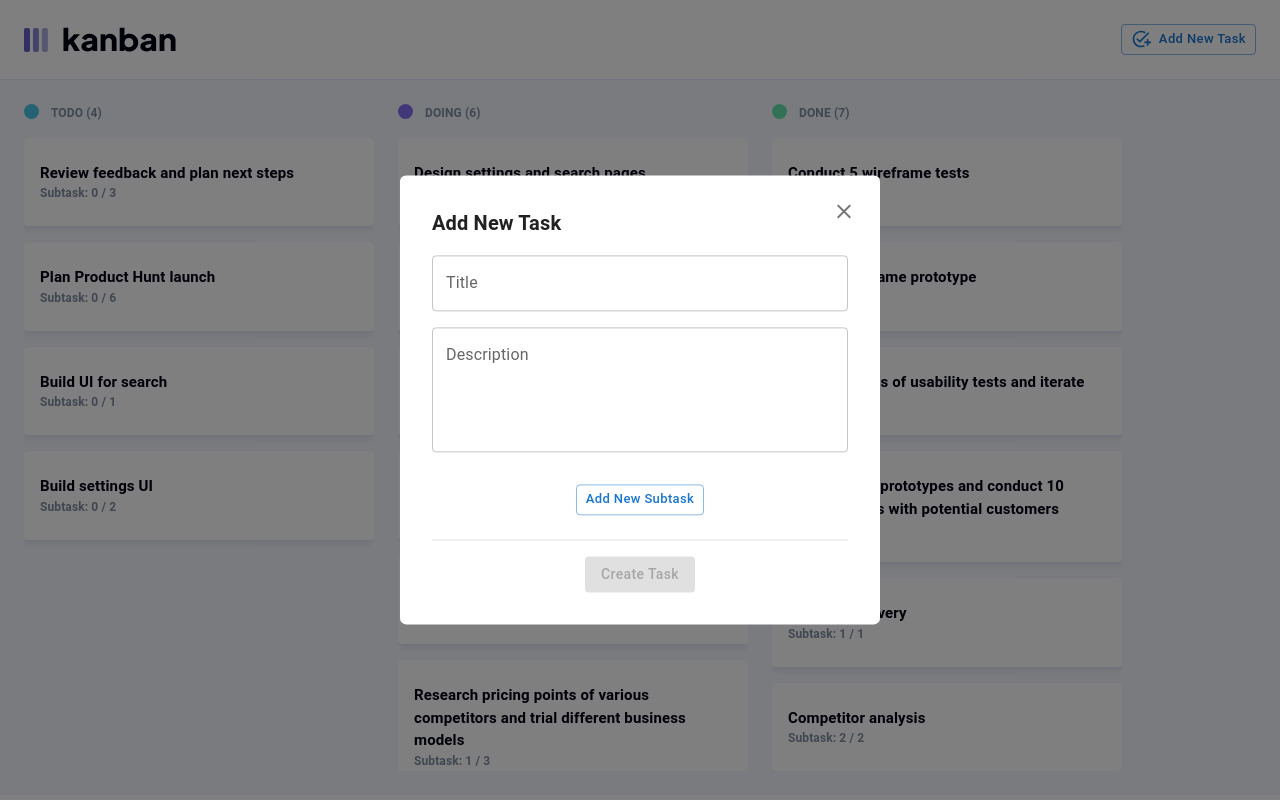
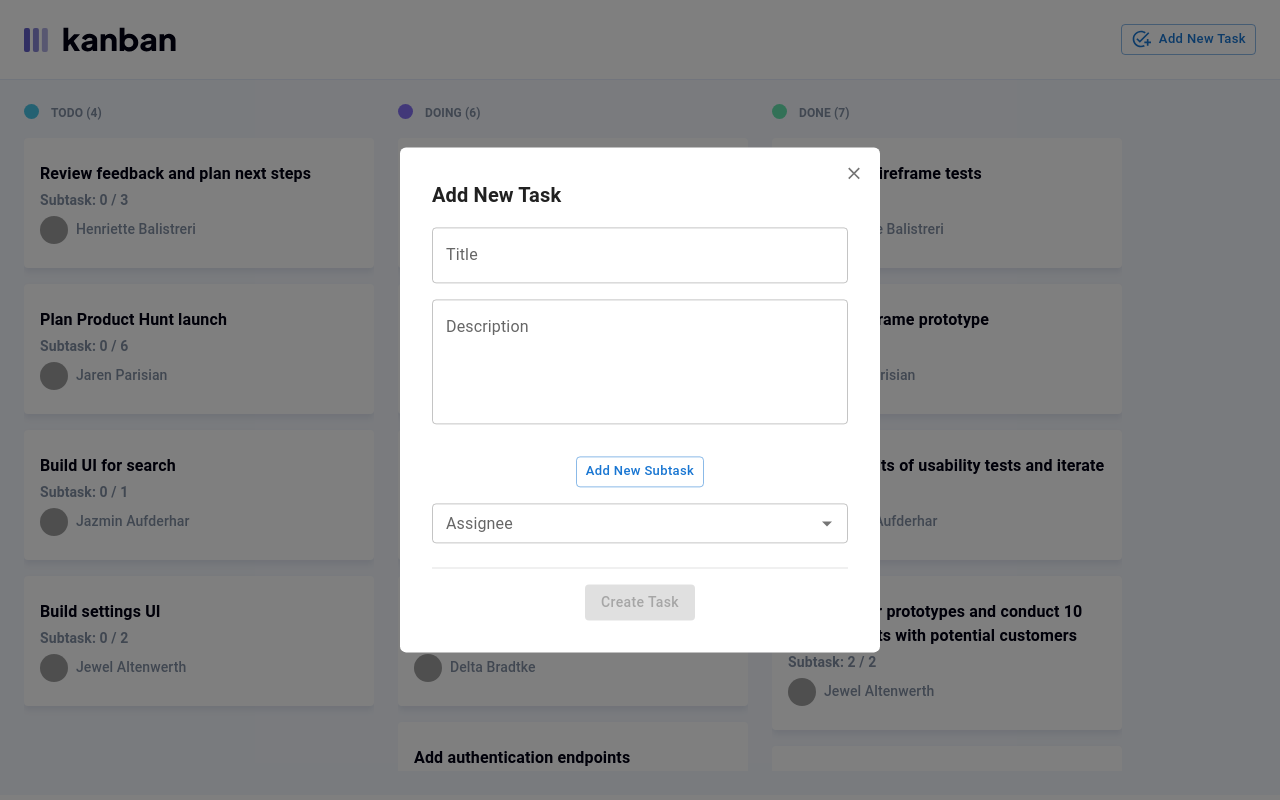
Before and after one commit to LiyanNguyen/Kanban, a React (Vite) app: page / in a window 1280 px wide. Both pictures are taken after a click on the button "Add New Task". Built offline with nearby package versions, Linux system fonts and the light colour scheme; grey boxes are pictures that could not be loaded.

Commit message:
Update
- Added list of users where task can be assigned for
- Added task assigning functionality
- Added shared style for Modals
- Code cleanup

```diff
--- a/src/components/CreateTaskModal.tsx
+++ b/src/components/CreateTaskModal.tsx
@@ -1,4 +1,4 @@
-import { Modal, TextField, Typography, Stack, Button, Box, IconButton, Divider, Tooltip, SxProps, Theme } from '@mui/material'
+import { Modal, TextField, Typography, Stack, Button, Box, IconButton, Divider, Tooltip, Autocomplete } from '@mui/material'
 import { useState } from 'react'
 import SubtaskInput from './SubtaskInput'
 import PerfectScrollbar from 'react-perfect-scrollbar'
@@ -8,22 +8,17 @@ import CloseIcon from '@mui/icons-material/Close'
 import { v4 as uuidv4 } from 'uuid';
 import { columnStore } from '../zustand/columnStore'
 import { modalStore } from '../zustand/modalStore'
-
-const style: SxProps<Theme> = {
-  position: 'absolute',
-  top: '50%',
-  left: '50%',
-  transform: 'translate(-50%, -50%)',
-  width: 480,
-  bgcolor: 'white',
-  borderRadius: 1.5
-}
+import { task } from '../types/task'
+import { UserList } from '../data/UserList'
+import { user } from '../types/user'
+import { modalStyle } from '../styles/modalStyle'
 
 const CreateTaskModal = () => {
   const [title, setTitle] = useState<string>('')
   const [description, setDescription] = useState<string>('')
   const [error, setError] = useState<boolean>(false)
   const [subtask, setSubtask] = useState<subtask[]>([])
+  const [selectedUser, setSelectedUser] = useState<user | null>(null)
   const [todoColumnID, columns, setColumns] =
     columnStore((state) =>
       [state.todoColumnID, state.columns, state.setColumns])
@@ -37,11 +32,13 @@ const CreateTaskModal = () => {
   }
 
   const addNewTask = () => {
-    const newTodoTask = {
+    if (selectedUser !== null) {
+      const newTodoTask: task = {
         id: uuidv4(),
         title: title,
         description: description,
         subtasks: subtask,
+        assignee: selectedUser
       }
 
       setColumns({
@@ -56,6 +53,8 @@ const CreateTaskModal = () => {
       setTitle('')
       setDescription('')
       setSubtask([])
+      setSelectedUser(null)
+    }
   }
 
   const closeModal = () => {
@@ -64,11 +63,11 @@ const CreateTaskModal = () => {
 
   return (
     <Modal disableAutoFocus open={openTaskModal} onClose={closeModal}>
-      <Stack sx={style} p={4} gap={2}>
+      <Stack sx={modalStyle} p={4} gap={2}>
         <Typography variant="h6" fontWeight='bold'>Add New Task</Typography>
         <Tooltip title="Close">
-          <IconButton sx={{position: 'absolute', top: 16, right: 16}} onClick={closeModal}>
-            <CloseIcon/>
+          <IconButton sx={{ position: 'absolute', top: 8, right: 8 }} onClick={closeModal}>
+            <CloseIcon fontSize='small' />
           </IconButton>
         </Tooltip>
         <TextField
@@ -98,10 +97,23 @@ const CreateTaskModal = () => {
         <Button size='small' onClick={addMoreSubtask} variant='outlined' sx={{ width: 'max-content', alignSelf: 'center', textTransform: 'none' }}>
           Add New Subtask
         </Button>
+        <Autocomplete
+          size='small'
+          fullWidth
+          options={UserList}
+          value={selectedUser}
+          getOptionLabel={(option: user) => option.name}
+          onChange={(_event, newValue: user | null) => {
+            setSelectedUser(newValue)
+          }}
+          renderInput={(params) => (
+            <TextField {...params} label='Assignee'/>
+          )}
+        />
         <Divider sx={{mt: 1}}/>
         <Stack direction='row' gap={2} justifyContent='center'>
           <Button
-            disabled={title === '' ? true : false}
+            disabled={title === '' || selectedUser === null ? true : false}
             onClick={addNewTask}
             variant='contained'
             sx={{ width: 'max-content', alignSelf: 'center', textTransform: 'none' }}>
--- a/src/components/TaskCard.tsx
+++ b/src/components/TaskCard.tsx
@@ -1,4 +1,4 @@
-import { Stack, Typography } from '@mui/material'
+import { Avatar, Stack, Typography } from '@mui/material'
 import { useState } from 'react'
 import { task } from '../types/task'
 import ViewTaskModal from './ViewTaskModal'
@@ -24,14 +24,19 @@ const TaskCard = (props: Props) => {
         sx={{ cursor: 'grab', opacity: isDragging? 0.75 : 1 }}
         px={2} py={3} bgcolor='white' borderRadius={1} mb={2}
         boxShadow={'0px 4px 6px rgba(54, 78, 126, 0.101545)'}
+        gap={0.5}
       >
         <Typography
           sx={{ wordWrap: 'break-word', cursor: 'pointer' }}
           color={isHovered ? '#635FC7' : '#000112'}
-          fontSize={15} fontWeight='bold'>{data.title}</Typography>
-        <Typography color='#828FA3' fontSize={12} fontWeight='bold'>
+          fontWeight='bold'>{data.title}</Typography>
+        <Typography color='#828FA3' variant='subtitle2' fontWeight='bold'>
           Subtask: {data?.subtasks?.filter(item => item.isCompleted).length} / {data?.subtasks?.length}
         </Typography>
+        <Stack direction='row' gap={1} alignItems='center'>
+          <Avatar src={data.assignee.picture} alt={data.assignee.name} sx={{ width: 28, height: 28 }} />
+          <Typography color='#828FA3' variant='subtitle2'>{data.assignee.name}</Typography>
+        </Stack>
       </Stack>
       <ViewTaskModal columnName={columnName} columnID={columnID} id={id} data={data} open={open} setOpen={setOpen} />
     </>
--- a/src/components/ViewTaskModal.tsx
+++ b/src/components/ViewTaskModal.tsx
@@ -1,4 +1,4 @@
-import { Modal, Stack, Typography, IconButton, Box,  Divider, Tooltip, SxProps, Theme } from '@mui/material'
+import { Modal, Stack, Typography, IconButton, Box,  Divider, Tooltip, Button, Avatar } from '@mui/material'
 import { Dispatch, SetStateAction, useEffect, useState } from 'react'
 import CloseIcon from '@mui/icons-material/Close'
 import PerfectScrollbar from 'react-perfect-scrollbar'
@@ -9,6 +9,7 @@ import { task } from '../types/task'
 import { columnStore } from '../zustand/columnStore'
 import { snackbarStore } from '../zustand/snackbarStore'
 import SubtaskItem from './SubtaskItem'
+import { modalStyle } from '../styles/modalStyle'
 
 type Props = {
   columnName: string
@@ -19,35 +20,15 @@ type Props = {
   setOpen: Dispatch<SetStateAction<boolean>>
 }
 
-const style: SxProps<Theme> = {
-  position: 'absolute',
-  top: '50%',
-  left: '50%',
-  transform: 'translate(-50%, -50%)',
-  width: ['90%',480],
-  bgcolor: 'white',
-  borderRadius: 1.5
-}
-
 const ViewTaskModal = (props: Props) => {
   const { columnName, columnID, id, data, open, setOpen } = props
-  const [title, setTitle] = useState<string>('')
-  const [description, setDescription] = useState<string>('')
-  const [subtask, setSubtask] = useState<subtask[]>([])
+  const [subtask, setSubtask] = useState<subtask[]>(data.subtasks)
   const [completeCount, setCompleteCount] = useState<number>(0)
   const [statusColor, setStatusColor] = useState<string>('')
   const [setOpenSnackbar] = snackbarStore((state) => [state.setOpenSnackbar])
   const [columns, setColumns] =
     columnStore((state) =>
       [state.columns, state.setColumns])
-
-  useEffect(() => {
-    if (data !== undefined) {
-      setTitle(data.title)
-      setDescription(data.description)
-      setSubtask(data.subtasks)
-    }
-  }, [data])
 
   useEffect(() => {
     const count = subtask.reduce((total, item) => item.isCompleted === true ? total + 1 : total, 0)
@@ -79,14 +60,14 @@ const ViewTaskModal = (props: Props) => {
 
   return (
     <Modal disableAutoFocus open={open} onClose={() => setOpen(false)}>
-      <Stack sx={style} p={4} gap={2}>
-        <Typography variant="h6" fontWeight='bold' color='#000112'>{title}</Typography>
+      <Stack sx={modalStyle} p={4} gap={2}>
+        <Typography variant="h6" fontWeight='bold' color='#000112'>{data.title}</Typography>
         <Tooltip title="Close">
-          <IconButton sx={{ position: 'absolute', top: 16, right: 16 }} onClick={() => setOpen(false)}>
-            <CloseIcon />
+          <IconButton sx={{ position: 'absolute', top: 8, right: 8 }} onClick={() => setOpen(false)}>
+            <CloseIcon fontSize='small' />
           </IconButton>
         </Tooltip>
-        <Typography variant='subtitle2' color='#828FA3'>{description}</Typography>
+        <Typography variant='subtitle2' color='#828FA3'>{data.description}</Typography>
         <Box>
           {subtask.length !== 0 && <Typography mb={1} variant="subtitle2" color='#828FA3'>Subtask: {completeCount} / {subtask.length}</Typography>}
           <PerfectScrollbar style={{ maxHeight: 202, display: 'flex', flexDirection: 'column', gap: 8 }}>
@@ -97,20 +78,30 @@ const ViewTaskModal = (props: Props) => {
         </Box>
         <Divider />
         <Stack direction='row' justifyContent='space-between' alignItems='center'>
-          <Typography variant='subtitle2' color='#828FA3'>Current Status:&nbsp;
-            <span style={{ color: statusColor, fontWeight: 'bold' }}>
-              {columnName}
-            </span>
-          </Typography>
+          <Stack gap={0.5}>
+            <Typography variant='subtitle2' color='#828FA3'>Status:&nbsp;
+              <span style={{ color: statusColor, fontWeight: 'bold' }}>
+                {columnName}
+              </span>
+            </Typography>
+            <Stack direction='row' gap={1} alignItems='center'>
+              <Avatar src={data.assignee.picture} alt={data.assignee.name} sx={{ width: 28, height: 28 }} />
+              <Typography color='#828FA3' variant='subtitle2'>{data.assignee.name}</Typography>
+            </Stack>
+          </Stack>
           <Tooltip title="Delete Task">
             <IconButton
               onClick={deleteTask}
-              disabled={title === '' ? true : false}
               sx={{ width: 'max-content', alignSelf: 'center', textTransform: 'none', color:'#EA5555' }}>
               <DeleteForeverIcon />
             </IconButton>
           </Tooltip>
         </Stack>
+        <Button
+          children={<>OK</>}
+          variant='outlined' onClick={() => setOpen(false)}
+          sx={{ width: 'max-content', alignSelf: 'center'}}
+        />
       </Stack>
     </Modal>
   )
--- a/src/data/DoingTasks.ts
+++ b/src/data/DoingTasks.ts
@@ -20,7 +20,11 @@ const DoingTasks: task[] = [
         "title": "Search page",
         "isCompleted": false
       }
-    ]
+    ],
+    assignee: {
+      picture: 'https://randomuser.me/api/portraits/men/36.jpg',
+      name: 'Cale Hills'
+    }
   },
   {
     id: uuidv4(),
@@ -39,7 +43,11 @@ const DoingTasks: task[] = [
         "title": "Update payment method",
         "isCompleted": false
       }
-    ]
+    ],
+    assignee: {
+      picture: 'https://randomuser.me/api/portraits/men/37.jpg',
+      name: 'Fredy Satterfield'
+    }
   },
   {
     id: uuidv4(),
@@ -58,7 +66,11 @@ const DoingTasks: task[] = [
         "title": "Welcome page",
         "isCompleted": false
       }
-    ]
+    ],
+    assignee: {
+      picture: 'https://randomuser.me/api/portraits/men/38.jpg',
+      name: 'Trudie Dooley'
+    }
   },
   {
     id: uuidv4(),
@@ -73,7 +85,11 @@ const DoingTasks: task[] = [
         "title": "Define search filters",
         "isCompleted": false
       }
-    ]
+    ],
+    assignee: {
+      picture: 'https://randomuser.me/api/portraits/men/39.jpg',
+      name: 'Delta Bradtke'
+    }
   },
   {
     id: uuidv4(),
@@ -88,7 +104,11 @@ const DoingTasks: task[] = [
         "title": "Add auth endpoints",
         "isCompleted": false
       }
-    ]
+    ],
+    assignee: {
+      picture: 'https://randomuser.me/api/portraits/women/40.jpg',
+      name: 'Marisa Block'
+    }
   },
   {
     id: uuidv4(),
@@ -107,7 +127,11 @@ const DoingTasks: task[] = [
         "title": "Talk to potential customers about our proposed solution and ask for fair price expectancy",
         "isCompleted": false
       }
-    ]
+    ],
+    assignee: {
+      picture: 'https://randomuser.me/api/portraits/men/41.jpg',
+      name: 'Skye Rath'
+    }
   }
 ]
 
--- a/src/data/DoneTasks.ts
+++ b/src/data/DoneTasks.ts
@@ -11,7 +11,11 @@ const DoneTasks: task[] = [
         "title": "Complete 5 wireframe prototype tests",
         "isCompleted": true
       }
-    ]
+    ],
+    assignee: {
+      picture: 'https://randomuser.me/api/portraits/men/32.jpg',
+      name: 'Henriette Balistreri'
+    }
   },
   {
     id: uuidv4(),
@@ -22,7 +26,11 @@ const DoneTasks: task[] = [
         "title": "Create clickable wireframe prototype in Balsamiq",
         "isCompleted": true
       }
-    ]
+    ],
+    assignee: {
+      picture: 'https://randomuser.me/api/portraits/men/33.jpg',
+      name: 'Jaren Parisian'
+    }
   },
   {
     id: uuidv4(),
@@ -41,7 +49,11 @@ const DoneTasks: task[] = [
         "title": "Conduct 5 usability tests",
         "isCompleted": true
       }
-    ]
+    ],
+    assignee: {
+      picture: 'https://randomuser.me/api/portraits/women/34.jpg',
+      name: 'Jazmin Aufderhar'
+    }
   },
   {
     id: uuidv4(),
@@ -56,7 +68,11 @@ const DoneTasks: task[] = [
         "title": "Complete 10 usability tests",
         "isCompleted": true
       }
-    ]
+    ],
+    assignee: {
+      picture: 'https://randomuser.me/api/portraits/women/35.jpg',
+      name: 'Jewel Altenwerth'
+    }
   },
   {
     id: uuidv4(),
@@ -67,7 +83,11 @@ const DoneTasks: task[] = [
         "title": "Interview 10 prospective customers",
         "isCompleted": true
       }
-    ]
+    ],
+    assignee: {
+      picture: 'https://randomuser.me/api/portraits/men/36.jpg',
+      name: 'Cale Hills'
+    }
   },
   {
     id: uuidv4(),
@@ -82,7 +102,11 @@ const DoneTasks: task[] = [
         "title": "SWOT analysis for each competitor",
         "isCompleted": true
       }
-    ]
+    ],
+    assignee: {
+      picture: 'https://randomuser.me/api/portraits/men/37.jpg',
+      name: 'Fredy Satterfield'
+    }
   },
   {
     id: uuidv4(),
@@ -97,7 +121,11 @@ const DoneTasks: task[] = [
         "title": "Calculate TAM",
         "isCompleted": true
       }
-    ]
+    ],
+    assignee: {
+      picture: 'https://randomuser.me/api/portraits/men/38.jpg',
+      name: 'Trudie Dooley'
+    }
   }
 ]
 
--- a/src/data/TodoTasks.ts
+++ b/src/data/TodoTasks.ts
@@ -20,7 +20,11 @@ const TodoTasks: task[] = [
         title: "Outline next steps for our roadmap",
         isCompleted: false
       }
-    ]
+    ],
+    assignee: {
+      picture: 'https://randomuser.me/api/portraits/men/32.jpg',
+      name: 'Henriette Balistreri'
+    }
   },
   {
     id: uuidv4(),
@@ -51,7 +55,11 @@ const TodoTasks: task[] = [
         title: "Launch!",
         isCompleted: false
       }
-    ]
+    ],
+    assignee: {
+      picture: 'https://randomuser.me/api/portraits/men/33.jpg',
+      name: 'Jaren Parisian'
+    }
   },
   {
     id: uuidv4(),
@@ -62,7 +70,11 @@ const TodoTasks: task[] = [
         "title": "Search page",
         "isCompleted": false
       }
-    ]
+    ],
+    assignee: {
+      picture: 'https://randomuser.me/api/portraits/women/34.jpg',
+      name: 'Jazmin Aufderhar'
+    }
   },
   {
     id: uuidv4(),
@@ -77,7 +89,11 @@ const TodoTasks: task[] = [
         "title": "Billing page",
         "isCompleted": false
       }
-    ]
+    ],
+    assignee: {
+      picture: 'https://randomuser.me/api/portraits/women/35.jpg',
+      name: 'Jewel Altenwerth'
+    }
   },
 ]
 
--- /dev/null
+++ b/src/data/UserList.ts
@@ -0,0 +1,44 @@
+import { user } from "../types/user";
+
+export const UserList: user[] = [
+  {
+    picture: 'https://randomuser.me/api/portraits/men/32.jpg',
+    name: 'Henriette Balistreri'
+  },
+  {
+    picture: 'https://randomuser.me/api/portraits/men/33.jpg',
+    name: 'Jaren Parisian'
+  },
+  {
+    picture: 'https://randomuser.me/api/portraits/women/34.jpg',
+    name: 'Jazmin Aufderhar'
+  },
+  {
+    picture: 'https://randomuser.me/api/portraits/women/35.jpg',
+    name: 'Jewel Altenwerth'
+  },
+  {
+    picture: 'https://randomuser.me/api/portraits/men/36.jpg',
+    name: 'Cale Hills'
+  },
+  {
+    picture: 'https://randomuser.me/api/portraits/men/37.jpg',
+    name: 'Fredy Satterfield'
+  },
+  {
+    picture: 'https://randomuser.me/api/portraits/men/38.jpg',
+    name: 'Trudie Dooley'
+  },
+  {
+    picture: 'https://randomuser.me/api/portraits/men/39.jpg',
+    name: 'Delta Bradtke'
+  },
+  {
+    picture: 'https://randomuser.me/api/portraits/women/40.jpg',
+    name: 'Marisa Block'
+  },
+  {
+    picture: 'https://randomuser.me/api/portraits/men/41.jpg',
+    name: 'Skye Rath'
+  },
+]
--- /dev/null
+++ b/src/styles/modalStyle.ts
@@ -0,0 +1,11 @@
+import { SxProps, Theme } from "@mui/material";
+
+export const modalStyle: SxProps<Theme> = {
+	position: 'absolute',
+	top: '50%',
+	left: '50%',
+	transform: 'translate(-50%, -50%)',
+	width: ['90%', 480],
+	bgcolor: 'white',
+	borderRadius: 1.5
+}
--- a/src/types/task.d.ts
+++ b/src/types/task.d.ts
@@ -1,8 +1,10 @@
 import { subtask } from "./subtask"
+import { user } from "./user"
 
 export type task = {
   id: string
   title: string
   description: string
   subtasks: subtask[]
+  assignee: user
 }
--- /dev/null
+++ b/src/types/user.d.ts
@@ -0,0 +1,4 @@
+export type user = {
+  picture: string
+  name: string
+}
```
Also changed, not shown: src/components/BoardModal.tsx (+3 -12 lines), src/components/DeleteBoardModal.tsx (+3 -12 lines). Lines whose indentation alone changed are shown as unchanged.
